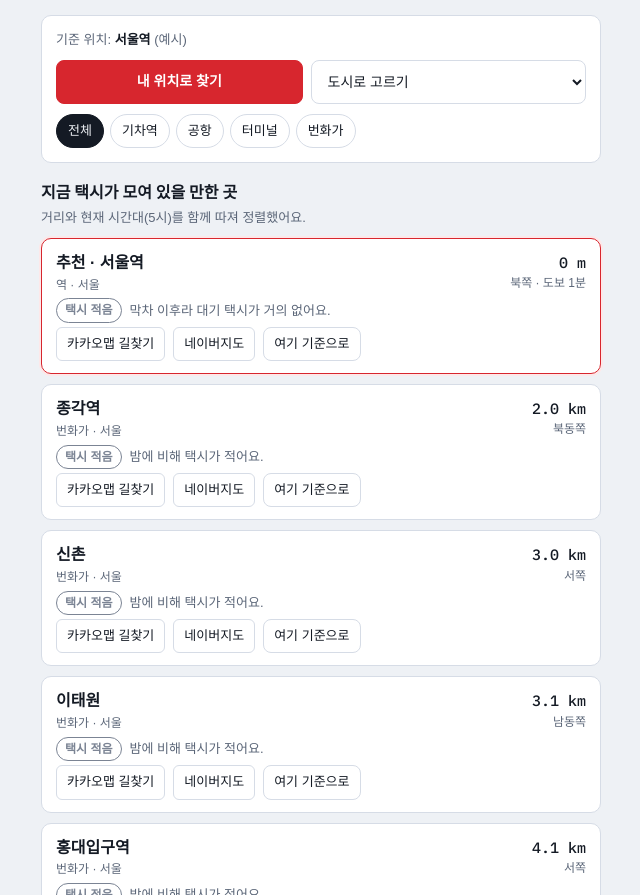
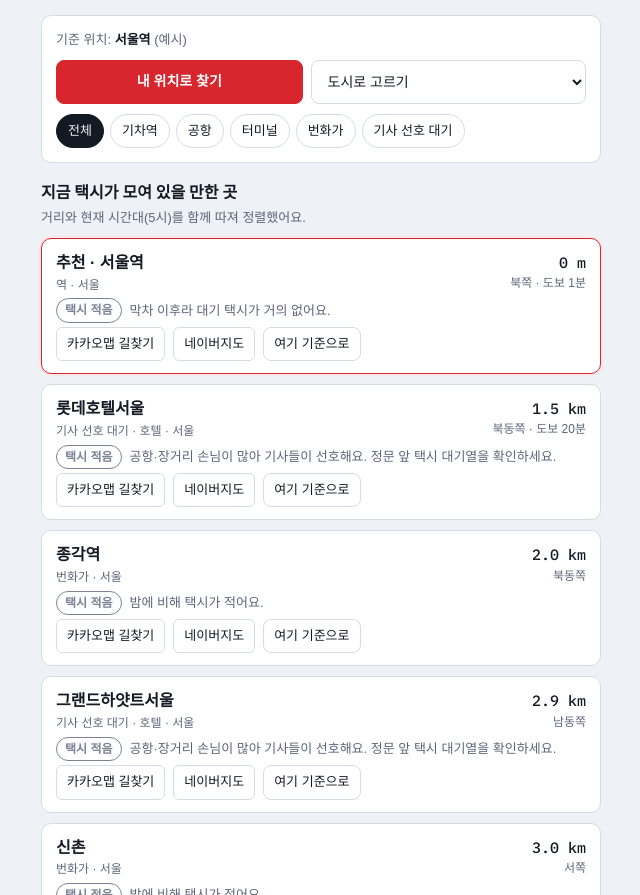
Before and after one commit to jojaewon7/-, a plain HTML site: page index.html in a window 1280 px wide. Shown: the part 57-952 px from the top of the page, without its empty margins (319-959 px from the left). Drawn offline with Linux system fonts and the light colour scheme; a web font is replaced by a local one.

Commit message:
기사 선호 대기장소 카테고리 추가 (대형병원·호텔·컨벤션·백화점)
Co-Authored-By: Claude Opus 5.5 <noreply@anthropic.com>
Claude-Session: https://claude.ai/code/session_018LbHj2iFaQjhhaGNU4LWjT

```diff
--- a/index.html
+++ b/index.html
@@ -92,6 +92,7 @@ footer{font-size:12px;color:var(--muted)}
       <button class="chip" data-k="공항" aria-pressed="false">공항</button>
       <button class="chip" data-k="터미널" aria-pressed="false">터미널</button>
       <button class="chip" data-k="번화가" aria-pressed="false">번화가</button>
+      <button class="chip" data-k="기사대기" aria-pressed="false">기사 선호 대기</button>
     </div>
   </section>
 
@@ -126,7 +127,7 @@ footer{font-size:12px;color:var(--muted)}
   </section>
 
   <footer id="foot">
-    실시간 택시 위치가 아니라 장소 종류와 시간대로 추정한 결과예요. 장소 좌표는 근사값이니 길찾기 링크로 확인하세요.
+    실시간 택시 위치가 아니라 장소 종류와 시간대로 추정한 결과예요. 기사 선호 대기장소는 손님이 꾸준해서 기사들이 승강장에 줄 서 기다리는 곳이에요. 장소 좌표는 근사값이니 길찾기 링크로 확인하세요.
   </footer>
 </div>
 
@@ -171,8 +172,29 @@ const P = [
  ["해운대역","번화가","부산",35.1631,129.1590],["동성로(반월당)","번화가","대구",35.8650,128.5935],
  ["대전 둔산동","번화가","대전",36.3504,127.3845],["광주 상무지구","번화가","광주",35.1520,126.8530],
  ["울산 삼산동","번화가","울산",35.5390,129.3380],["전주 객사","번화가","전주",35.8190,127.1460],
- ["제주 연동·노형","번화가","제주",33.4890,126.4830]
+ ["제주 연동·노형","번화가","제주",33.4890,126.4830],
+ // 기사들이 선호하는 대기장소: [이름, "기사대기", 도시, 위도, 경도, 유형]
+ ["서울아산병원","기사대기","서울",37.5267,127.1082,"병원"],["삼성서울병원","기사대기","서울",37.4881,127.0855,"병원"],
+ ["세브란스병원","기사대기","서울",37.5622,126.9408,"병원"],["서울대병원","기사대기","서울",37.5796,126.9990,"병원"],
+ ["서울성모병원","기사대기","서울",37.5016,127.0049,"병원"],["고려대안암병원","기사대기","서울",37.5872,127.0264,"병원"],
+ ["분당서울대병원","기사대기","경기",37.3520,127.1234,"병원"],["부산대병원","기사대기","부산",35.1007,129.0175,"병원"],
+ ["경북대병원","기사대기","대구",35.8665,128.6046,"병원"],["전남대병원","기사대기","광주",35.1416,126.9214,"병원"],
+ ["충남대병원","기사대기","대전",36.3171,127.4152,"병원"],
+ ["롯데호텔서울","기사대기","서울",37.5653,126.9810,"호텔"],["서울신라호텔","기사대기","서울",37.5560,127.0057,"호텔"],
+ ["그랜드하얏트서울","기사대기","서울",37.5394,126.9970,"호텔"],["롯데호텔부산","기사대기","부산",35.1567,129.0563,"호텔"],
+ ["파라다이스호텔부산","기사대기","부산",35.1600,129.1650,"호텔"],
+ ["코엑스","기사대기","서울",37.5115,127.0595,"컨벤션"],["킨텍스","기사대기","경기",37.6688,126.7451,"컨벤션"],
+ ["벡스코","기사대기","부산",35.1690,129.1361,"컨벤션"],["엑스코","기사대기","대구",35.9068,128.6131,"컨벤션"],
+ ["김대중컨벤션센터","기사대기","광주",35.1467,126.8410,"컨벤션"],
+ ["롯데월드몰","기사대기","서울",37.5126,127.1025,"백화점"],["더현대서울","기사대기","서울",37.5259,126.9284,"백화점"],
+ ["현대백화점 판교","기사대기","경기",37.3925,127.1120,"백화점"],["신세계 센텀시티","기사대기","부산",35.1689,129.1294,"백화점"]
 ];
+const WHY={
+ "병원":"외래 환자·보호자 손님이 하루 종일 꾸준해서 기사들이 정문 택시 승강장에 줄 서서 기다려요.",
+ "호텔":"공항·장거리 손님이 많아 기사들이 선호해요. 정문 앞 택시 대기열을 확인하세요.",
+ "컨벤션":"전시·행사가 끝나는 시간에 기사들이 미리 몰려와 대기해요.",
+ "백화점":"폐점 시간(보통 20~21시) 앞뒤로 짐 많은 손님을 노리고 택시가 모여요."
+};
 const CITY = {"서울":[37.5547,126.9707],"부산":[35.1151,129.0422],"대구":[35.8793,128.6286],"인천":[37.4424,126.7015],
  "광주":[35.1601,126.8789],"대전":[36.3323,127.4344],"울산":[35.5390,129.3380],"경기(수원)":[37.2659,127.0000],
  "청주":[36.6262,127.4320],"전주":[35.8190,127.1460],"강원(강릉)":[37.7643,128.8996],"제주":[33.4990,126.5160]};
@@ -182,7 +204,13 @@ let filter = "all";
 const $ = id => document.getElementById(id);
 
 // 시간대별 '택시 대기 가능성' (0~1)
-function timeScore(kind,h){
+function timeScore(kind,h,sub){
+  if(kind==="기사대기"){
+    if(sub==="병원") return h>=8&&h<18?1:(h>=18&&h<21?.55:.2);
+    if(sub==="호텔") return h>=6&&h<11?1:(h>=11&&h<24?.8:.4);
+    if(sub==="컨벤션") return h>=10&&h<19?.8:.2;
+    if(sub==="백화점") return h>=19&&h<22?1:(h>=11&&h<19?.7:.1);
+  }
   if(kind==="공항") return h>=6&&h<23?1:(h>=23||h<1?.6:.15);
   if(kind==="역") return h>=6&&h<24?(h>=7&&h<10||h>=17&&h<23?1:.8):(h<1?.5:.1);
   if(kind==="터미널") return h>=6&&h<23?.85:.15;
@@ -190,7 +218,8 @@ function timeScore(kind,h){
   if(h>=21||h<3) return 1; if(h>=17) return .7; if(h>=3&&h<6) return .4; return .45;
 }
 function level(s){return s>=.8?["hi","많을 가능성 높음"]:s>=.45?["mid","보통"]:["lo","적음"]}
-function tip(kind,h){
+function tip(kind,h,sub){
+  if(kind==="기사대기") return WHY[sub]||"";
   if(kind==="공항") return h>=6&&h<23?"도착층 택시 승강장에 대기 줄이 있어요.":"심야엔 항공편이 끊겨 대기 택시가 적어요.";
   if(kind==="역") return h<6?"막차 이후라 대기 택시가 거의 없어요.":"역 앞 택시 승강장에 줄 서 있는 빈차를 노리세요.";
   if(kind==="터미널") return h>=23||h<6?"막차 이후 대기 택시가 줄어요.":"터미널 승강장에 빈차가 대기해요.";
@@ -207,7 +236,7 @@ function walkTxt(k){return k<1.5?"도보 "+Math.max(1,Math.round(k/0.075))+"분"
 function render(){
   const h=new Date().getHours();
   const rows=P.filter(p=>filter==="all"||p[1]===filter).map(p=>{
-    const d=km(here.lat,here.lng,p[3],p[4]), s=timeScore(p[1],h);
+    const d=km(here.lat,here.lng,p[3],p[4]), s=timeScore(p[1],h,p[5]);
     // 가까움과 시간대 점수를 함께 반영
     return {p,d,s,rank:d/(0.3+s)};
   }).sort((a,b)=>a.rank-b.rank).slice(0,8);
@@ -220,11 +249,11 @@ function render(){
       <div class="meta"><span class="pill ${cls}"></span><span class="tip"></span></div>
       <div class="links"><a target="_blank" rel="noopener">카카오맵 길찾기</a><a target="_blank" rel="noopener">네이버지도</a><button type="button">여기 기준으로</button></div>`;
     li.querySelector(".name").textContent=(i===0?"추천 · ":"")+name;
-    li.querySelector(".kind").textContent=kind+" · "+r.p[2];
+    li.querySelector(".kind").textContent=(kind==="기사대기"?"기사 선호 대기 · "+r.p[5]:kind)+" · "+r.p[2];
     li.querySelector(".dist").textContent=fmtKm(r.d);
     li.querySelector(".dir").textContent=[dir(here.lat,here.lng,lat,lng),walkTxt(r.d)].filter(Boolean).join(" · ");
     li.querySelector(".pill").textContent="택시 "+txt;
-    li.querySelector(".tip").textContent=tip(kind,h);
+    li.querySelector(".tip").textContent=tip(kind,h,r.p[5]);
     const a=li.querySelectorAll("a");
     a[0].href="https://map.kakao.com/link/to/"+encodeURIComponent(name)+","+lat+","+lng;
     a[1].href="https://map.naver.com/v5/search/"+encodeURIComponent(name);
```
